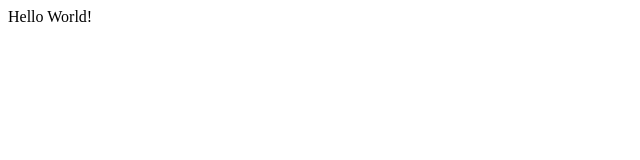
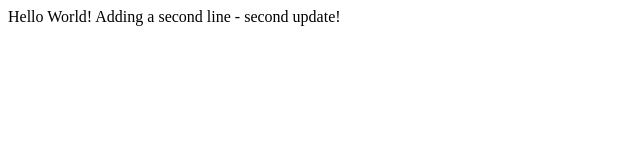
Before and after one commit to richardrog/git1test, a plain HTML site: page index.html in a window 1280 px wide. Shown: the whole page, without its empty margins (0-640 px from the left). Drawn offline with Linux system fonts and the light colour scheme.

Commit message:
second version of code 002

```diff
--- a/index.html
+++ b/index.html
@@ -5,5 +5,7 @@
 
 Hello World!
 
+Adding a second line - second update!
+
 </body>
 </html>
```
